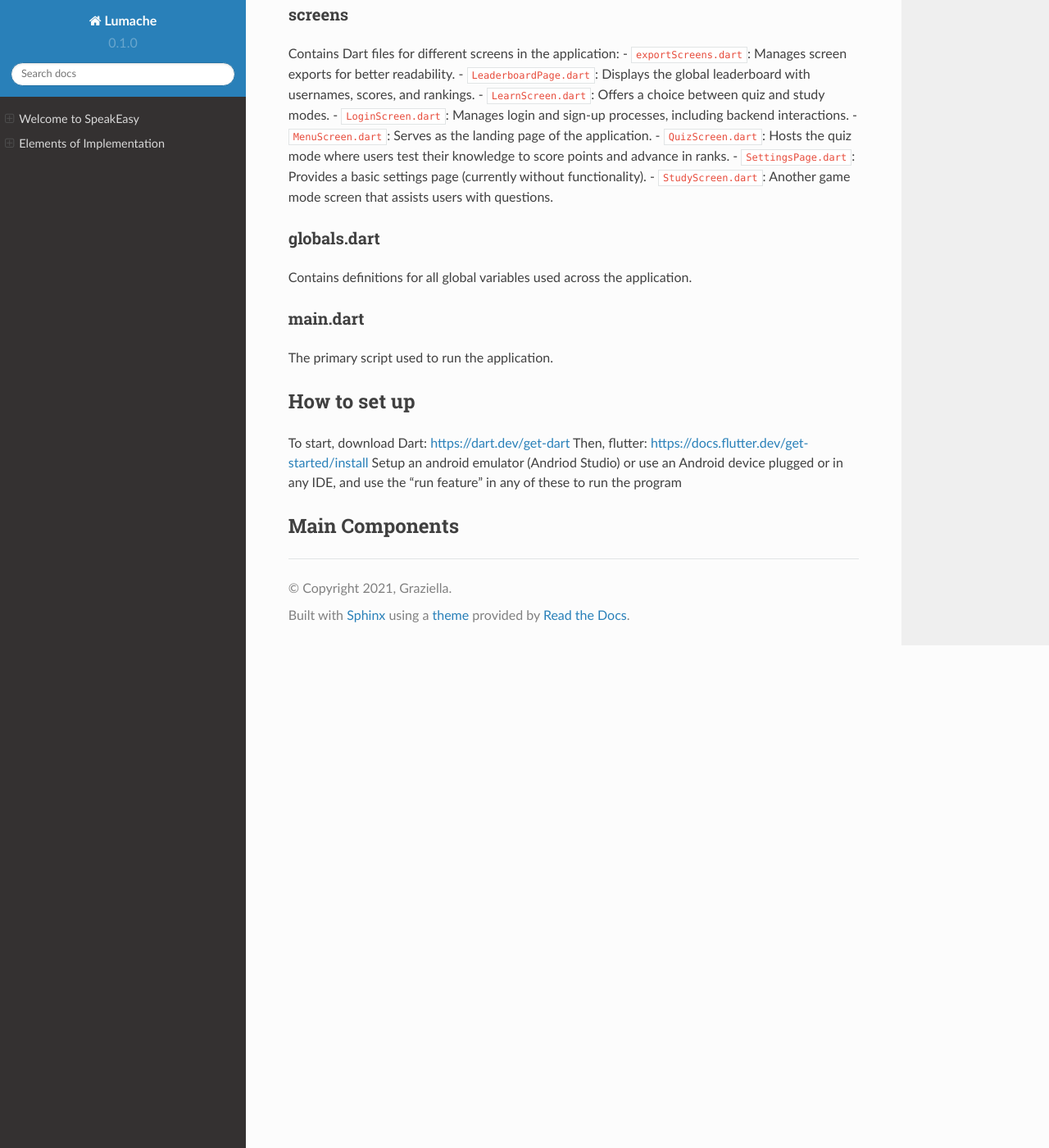
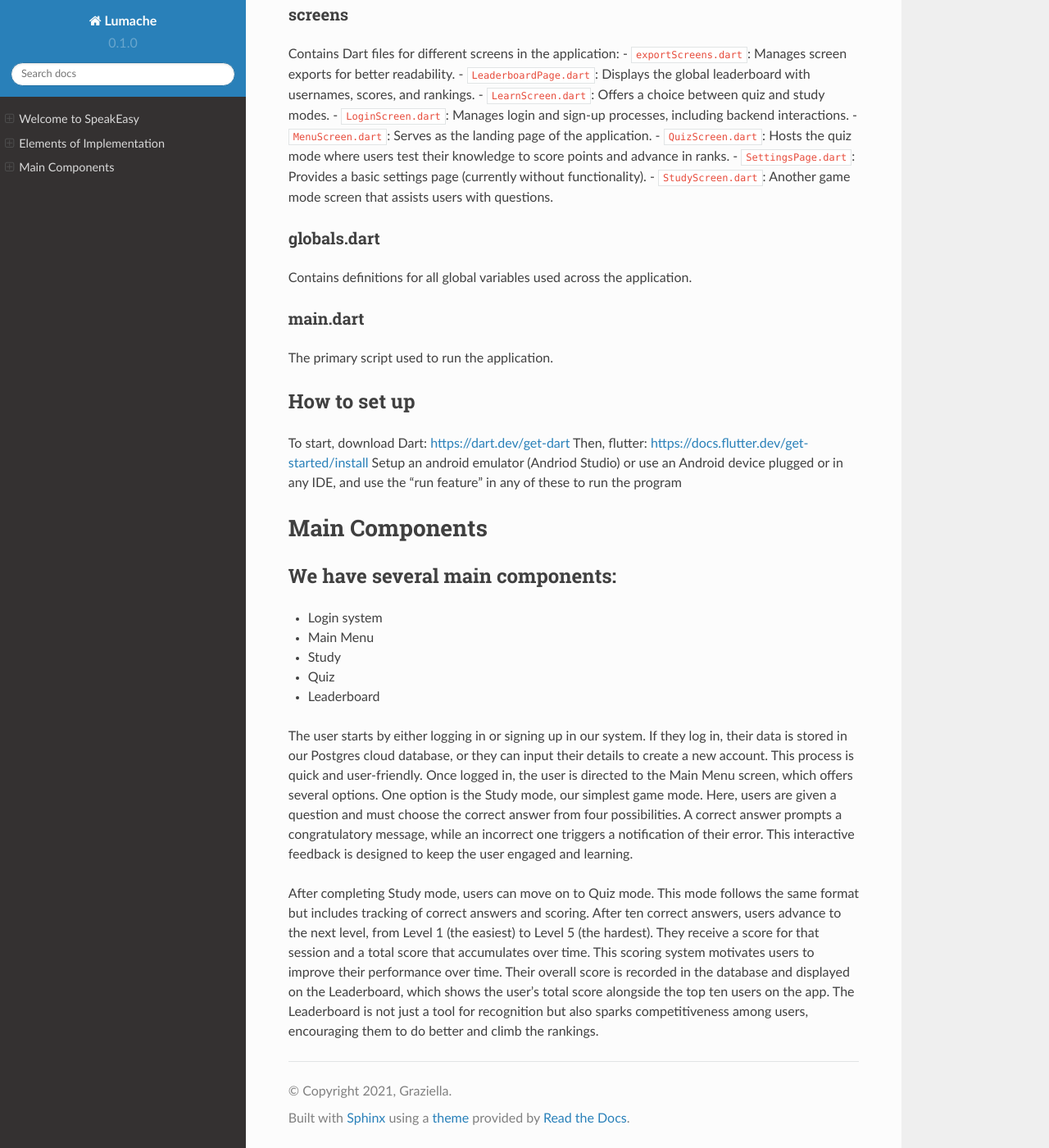
Before and after one commit to LuckyLarry13/READTHEDOCSTEST, a Sphinx documentation site: the page built from docs/source/index.rst, in a window 1280 px wide and 1400 px high, scrolled down 2322 px. Shown: the whole window at 82% size. Built offline with Sphinx 7.4.7 and the Read the Docs theme 2.0.0, drawn with Linux system fonts in a browser that asks for light colours.

Commit message:
Update index.rst

```diff
--- a/docs/source/index.rst
+++ b/docs/source/index.rst
@@ -105,4 +105,16 @@ Setup an android emulator (Andriod Studio) or use an Android device plugged or i
 
 
 Main Components
-----------------
+===============
+We have several main components:
+------------------
+- Login system
+- Main Menu
+- Study
+- Quiz
+- Leaderboard
+
+The user starts by either logging in or signing up in our system. If they log in, their data is stored in our Postgres cloud database, or they can input their details to create a new account. This process is quick and user-friendly. Once logged in, the user is directed to the Main Menu screen, which offers several options. One option is the Study mode, our simplest game mode. Here, users are given a question and must choose the correct answer from four possibilities. A correct answer prompts a congratulatory message, while an incorrect one triggers a notification of their error. This interactive feedback is designed to keep the user engaged and learning.
+
+After completing Study mode, users can move on to Quiz mode. This mode follows the same format but includes tracking of correct answers and scoring. After ten correct answers, users advance to the next level, from Level 1 (the easiest) to Level 5 (the hardest). They receive a score for that session and a total score that accumulates over time. This scoring system motivates users to improve their performance over time.
+Their overall score is recorded in the database and displayed on the Leaderboard, which shows the user's total score alongside the top ten users on the app. The Leaderboard is not just a tool for recognition but also sparks competitiveness among users, encouraging them to do better and climb the rankings.
```
